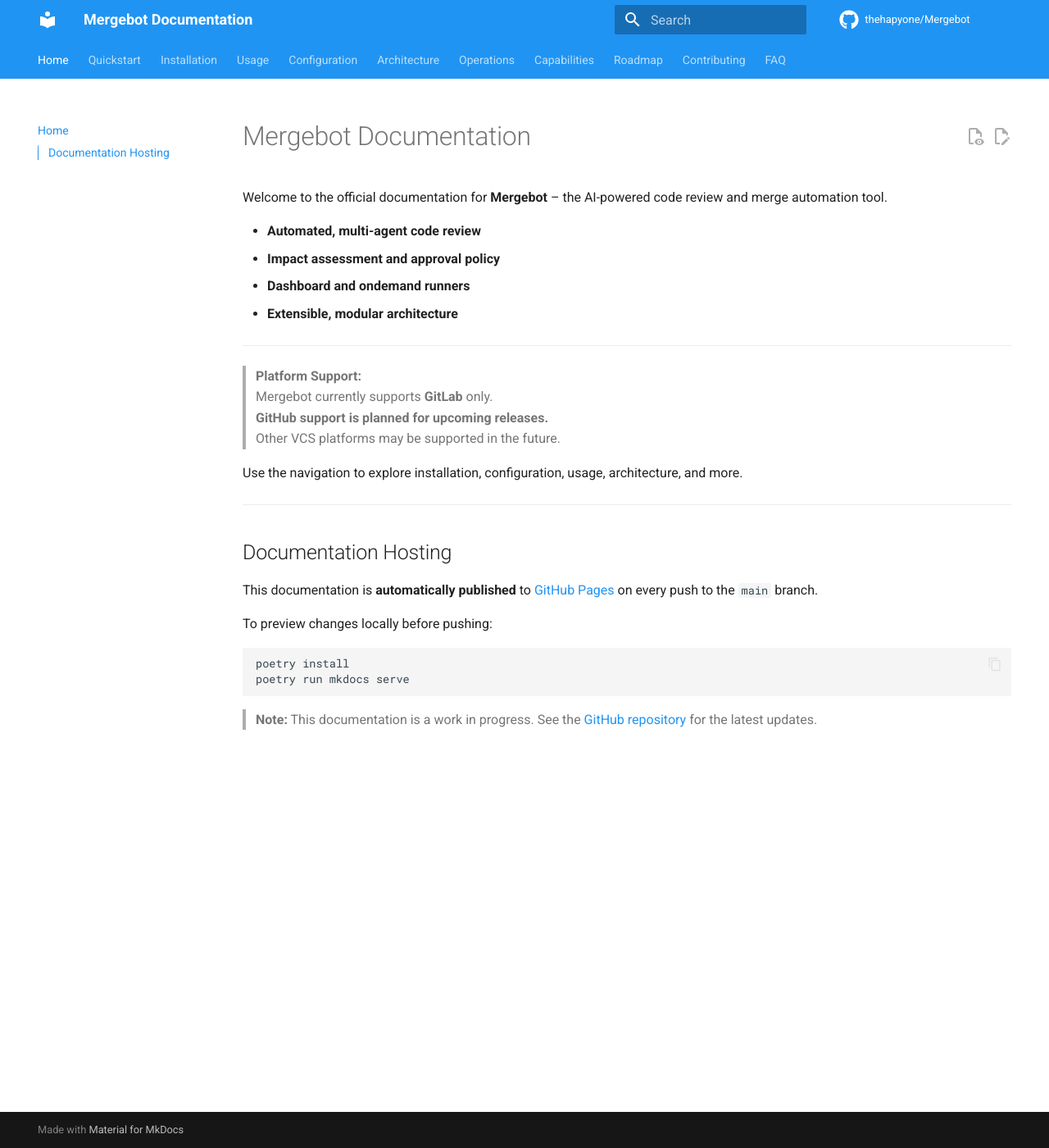
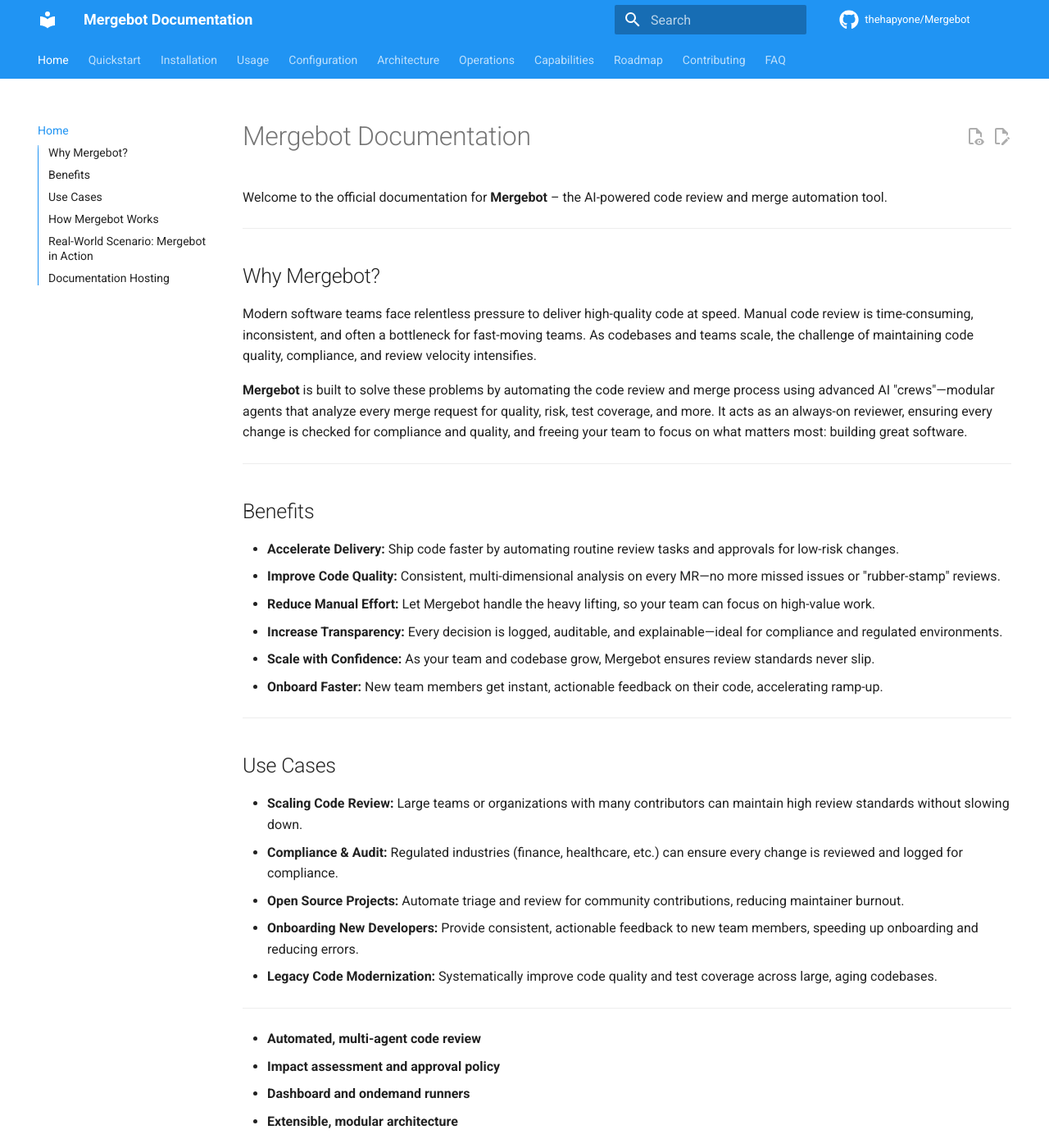
Before and after one commit to thehapyone/Mergebot, an MkDocs documentation site: the page built from docs/index.md, in a window 1280 px wide and 1400 px high. Shown: the whole window at 82% size. Built offline with MkDocs 1.6.1 and Material for MkDocs 9.7.7, drawn with Linux system fonts in a browser that asks for light colours; comment, search, counter and statistics services are not loaded; some of the changed text lies outside the part shown.

Commit message:
Enhance documentation: expand Mergebot overview, add GitLab CI integration guide, and improve onboarding and usage clarity

````diff
--- a/docs/index.md
+++ b/docs/index.md
@@ -1,11 +1,82 @@
 # Mergebot Documentation
 
 Welcome to the official documentation for **Mergebot** – the AI-powered code review and merge automation tool.
+
+---
+
+## Why Mergebot?
+
+Modern software teams face relentless pressure to deliver high-quality code at speed. Manual code review is time-consuming, inconsistent, and often a bottleneck for fast-moving teams. As codebases and teams scale, the challenge of maintaining code quality, compliance, and review velocity intensifies.
+
+**Mergebot** is built to solve these problems by automating the code review and merge process using advanced AI "crews"—modular agents that analyze every merge request for quality, risk, test coverage, and more. It acts as an always-on reviewer, ensuring every change is checked for compliance and quality, and freeing your team to focus on what matters most: building great software.
+
+---
+
+## Benefits
+
+- **Accelerate Delivery:** Ship code faster by automating routine review tasks and approvals for low-risk changes.
+- **Improve Code Quality:** Consistent, multi-dimensional analysis on every MR—no more missed issues or "rubber-stamp" reviews.
+- **Reduce Manual Effort:** Let Mergebot handle the heavy lifting, so your team can focus on high-value work.
+- **Increase Transparency:** Every decision is logged, auditable, and explainable—ideal for compliance and regulated environments.
+- **Scale with Confidence:** As your team and codebase grow, Mergebot ensures review standards never slip.
+- **Onboard Faster:** New team members get instant, actionable feedback on their code, accelerating ramp-up.
+
+---
+
+## Use Cases
+
+- **Scaling Code Review:** Large teams or organizations with many contributors can maintain high review standards without slowing down.
+- **Compliance & Audit:** Regulated industries (finance, healthcare, etc.) can ensure every change is reviewed and logged for compliance.
+- **Open Source Projects:** Automate triage and review for community contributions, reducing maintainer burnout.
+- **Onboarding New Developers:** Provide consistent, actionable feedback to new team members, speeding up onboarding and reducing errors.
+- **Legacy Code Modernization:** Systematically improve code quality and test coverage across large, aging codebases.
+
+---
 
 - **Automated, multi-agent code review**
 - **Impact assessment and approval policy**
 - **Dashboard and ondemand runners**
 - **Extensible, modular architecture**
+
+---
+
+## How Mergebot Works
+
+Mergebot automates the code review and merge process using a series of specialized AI "crews" that analyze every merge request (MR) for quality, risk, test coverage, and more. Here’s a high-level workflow:
+
+```mermaid
+flowchart TD
+    A[Developer opens Merge Request] --> B[Mergebot triggers pipeline]
+    B --> C[Code Analysis Crew: Lint, Style, Complexity]
+    C --> D[Test Analysis Crew: Coverage, Test Quality]
+    D --> E[Risk & Impact Crew: Change Impact, Risk Assessment]
+    E --> F[Approval Policy Crew: Enforce Rules]
+    F --> G[Publication Crew: Merge or Request Changes]
+    G --> H[Feedback posted to MR]
+    H --> I[MR merged or sent back for revision]
+```
+
+- **Crews** are modular and can be extended or customized.
+- Each crew focuses on a specific aspect of code review.
+- All decisions and feedback are posted directly to the MR for full transparency.
+
+---
+
+## Real-World Scenario: Mergebot in Action
+
+**Scenario:**
+A fintech company with a rapidly growing engineering team struggles to keep up with code reviews. Manual reviews are inconsistent, and compliance requirements demand every change be logged and justified.
+
+**With Mergebot:**
+- Developers open MRs as usual. Mergebot automatically analyzes each MR using its AI crews.
+- The Code Analysis Crew flags a potential security issue and suggests a fix.
+- The Test Analysis Crew notes missing test coverage and recommends additional tests.
+- The Approval Policy Crew enforces the company’s compliance rules, requiring a second review for high-risk changes.
+- All feedback is posted directly to the MR, with clear explanations and links to documentation.
+- Once all checks pass, Mergebot merges the MR and logs the decision for audit purposes.
+
+**Result:**
+The team ships code faster, maintains high quality, and meets compliance requirements—without burning out reviewers.
 
 ---
 
--- a/mkdocs.yml
+++ b/mkdocs.yml
@@ -88,6 +88,7 @@
   - Operations:
       - Docker: operations/docker.md
       - Docker Compose: operations/docker_compose.md
+      - GitLab CI: operations/gitlab_ci.md
   - Capabilities: capabilities.md
   - Roadmap: roadmap.md
   - Contributing: contributing.md
````
Also changed, not shown: docs/operations/gitlab_ci.md (added, +75 -0 lines), docs/quickstart.md (+2 -0 lines), docs/usage/overview.md (+2 -0 lines), memory-bank/activeContext.md (+5 -1 lines), memory-bank/progress.md (+3 -0 lines).
